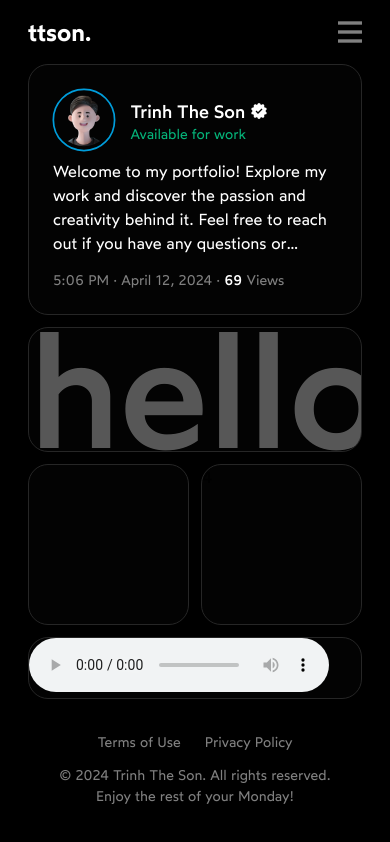
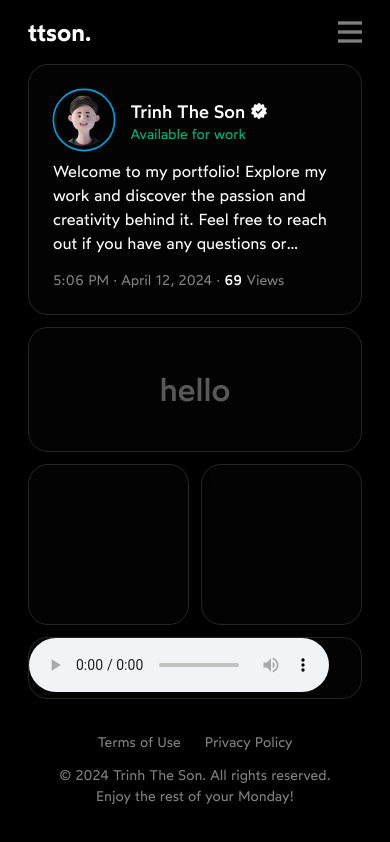
Before and after one commit to ttsoncs/portfolio-refactor, a Next.js app: page / in a window 390 px wide. Built offline with nearby package versions, Linux system fonts and the light colour scheme.

Commit message:
Refactor animation properties in MobileLinks.js and TextLoop.js, update font and font size in TextLoop.js, and update color variables in constants.js

```diff
--- a/src/components/Header/MobileLinks.js
+++ b/src/components/Header/MobileLinks.js
@@ -14,10 +14,9 @@ const variants = {
     },
   },
   closed: {
-    x: 50,
+    x: -50,
     opacity: 0,
     transition: {
-      x: { stiffness: 100 },
     },
   },
 };
--- a/src/components/TextLoop/TextLoop.js
+++ b/src/components/TextLoop/TextLoop.js
@@ -67,7 +67,7 @@ function TextLoop() {
 
 const Wrapper = styled(motion.p)`
   color: var(--color-primary-text);
-  font-size: ${44 / 16}rem;
+  font-size: ${48 / 16}rem;
   font-weight: var(--font-weight-medium);
   height: fit-content;
   inset: 0;
@@ -77,7 +77,7 @@ const Wrapper = styled(motion.p)`
   white-space: nowrap;
 
   @media ${QUERIES.phoneAndSmaller} {
-    font-size: ${160 / 16}rem;
+    font-size: ${32 / 16}rem;
   }
 `;
 
--- a/src/constants.js
+++ b/src/constants.js
@@ -53,7 +53,4 @@ export const DAYS = [
   "Saturday",
 ];
 
-export const TEXTS = [
-  "hello",
-  "chào",
-];
+export const TEXTS = ["hello", "xin chào"];
```
